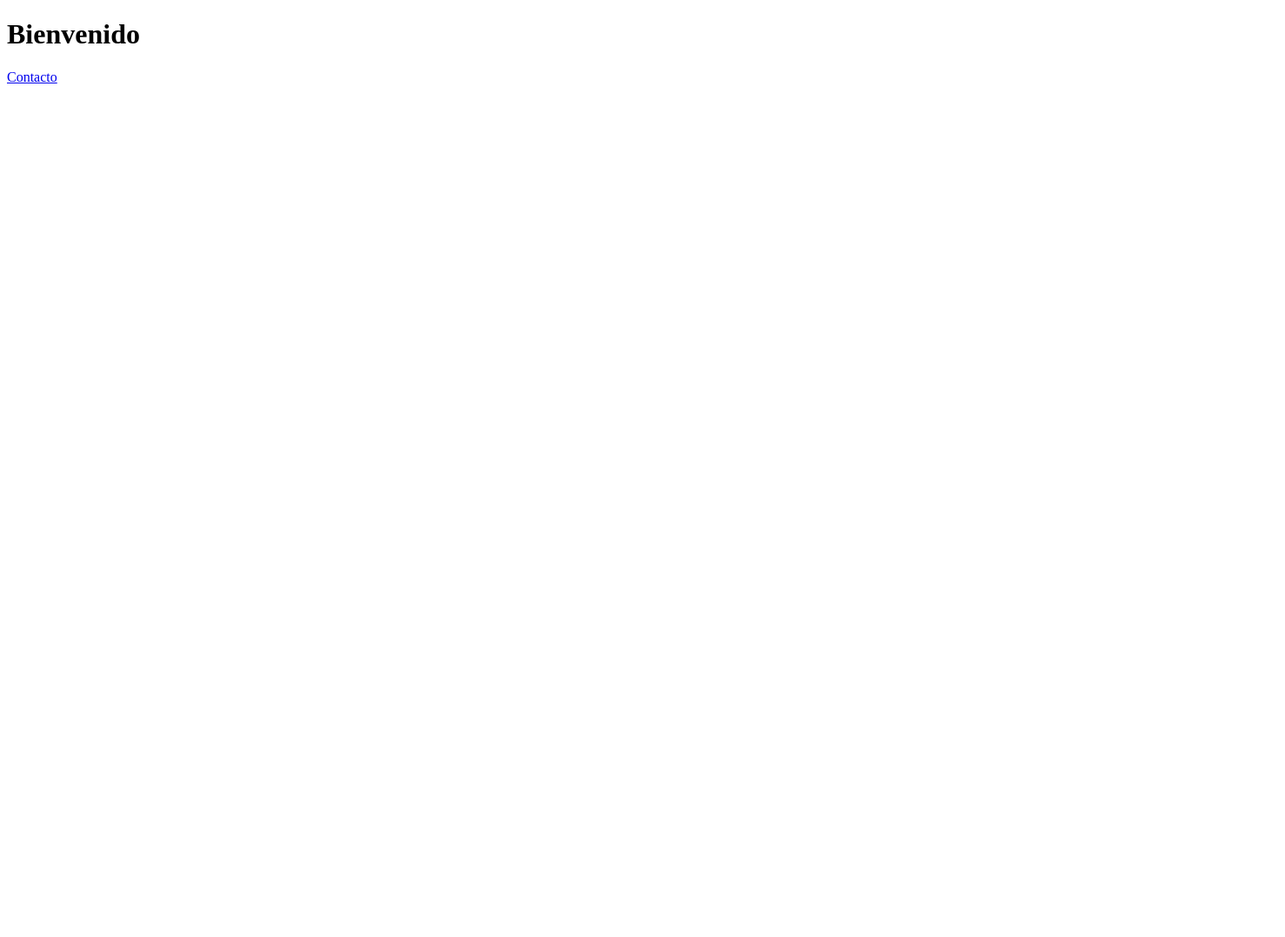
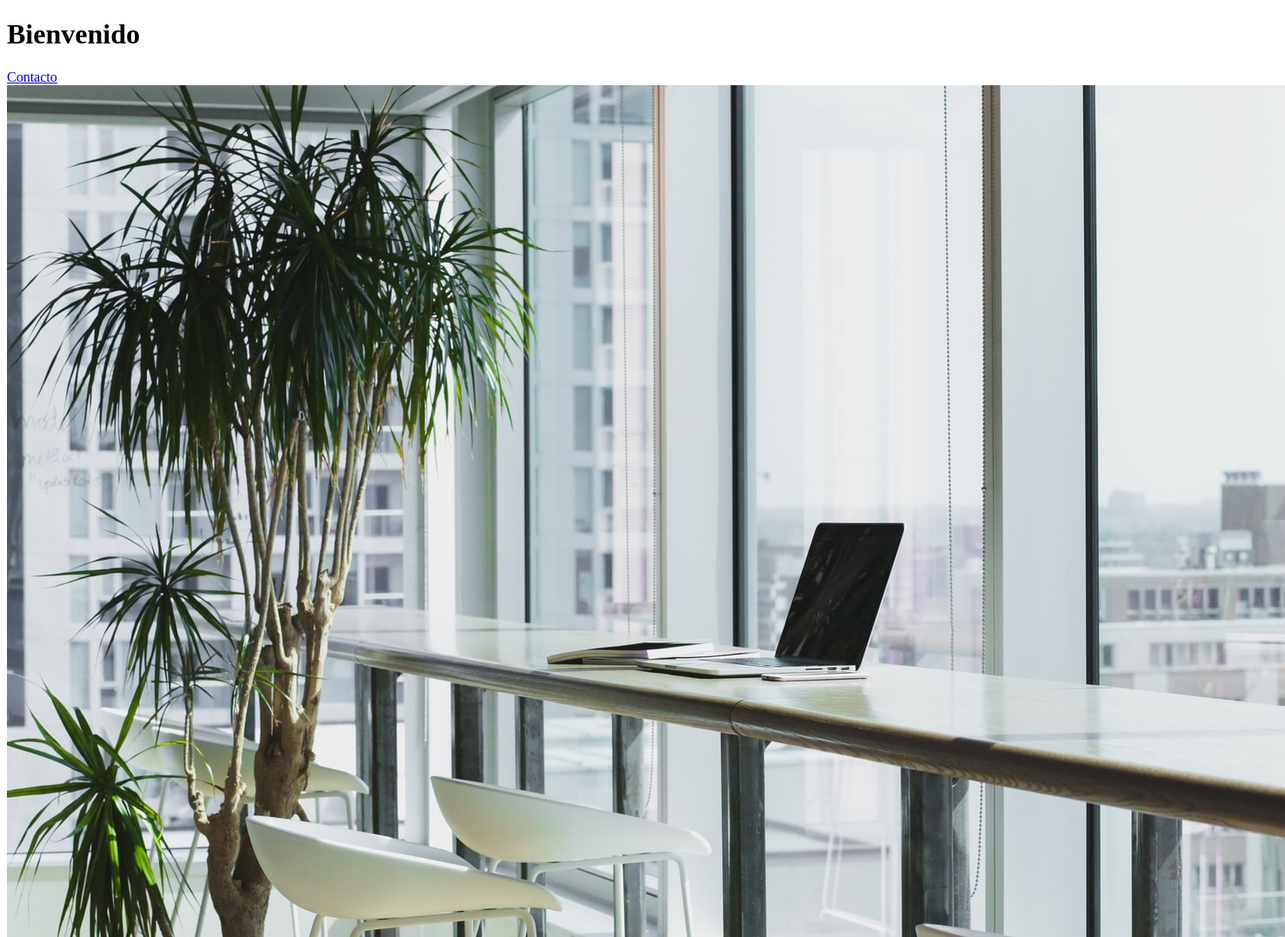
Before and after one commit to tzuzulcode/tzuzulcode.github.io, a plain HTML site: page index.html in a window 1280 px wide. Shown: the whole page at 87% size, 1478 px wide, since content can reach past the window. Before the commit the page ends 800 px from the top, so only its background shows below. Drawn offline with Linux system fonts and the light colour scheme.

Commit message:
Despliegue

```diff
--- a/index.html
+++ b/index.html
@@ -9,5 +9,6 @@
 <body>
     <h1>Bienvenido</h1>
     <a href="contacto.html">Contacto</a>
+    <img src="images/welcome.jpeg" alt="">
 </body>
 </html>
```
Also changed, not shown: images/welcome.jpeg (added).
